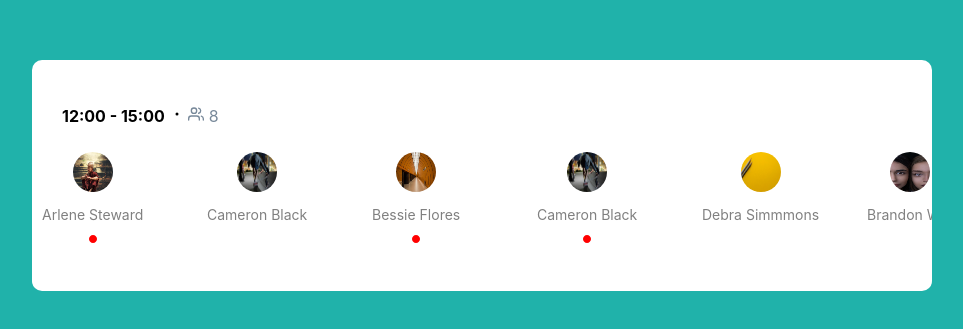
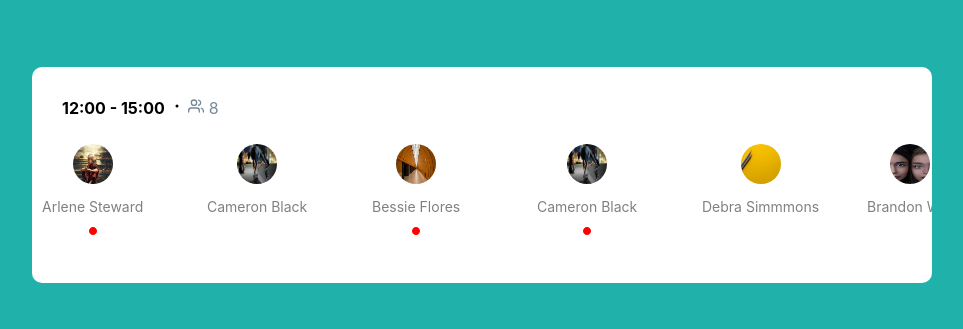
Before and after one commit to Zaibi727/Collection-of-Designs, a React (Create React App) app: page / in a window 1280 px wide. Shown: the part 225-554 px from the top of the page, without its empty margins (158-1121 px from the left). Built offline with nearby package versions, Linux system fonts and the light colour scheme.

Commit message:
Update ProfileCards.module.css

```diff
--- a/src/components/ProflieCards/ProfileCards.module.css
+++ b/src/components/ProflieCards/ProfileCards.module.css
@@ -37,7 +37,7 @@
   }
 .p1{
     padding-left: 30px;
-    padding-top: 30px;
+    padding-top: 15px;
     padding-bottom: 0px;
     font-weight: 700;
     color: black;
```
